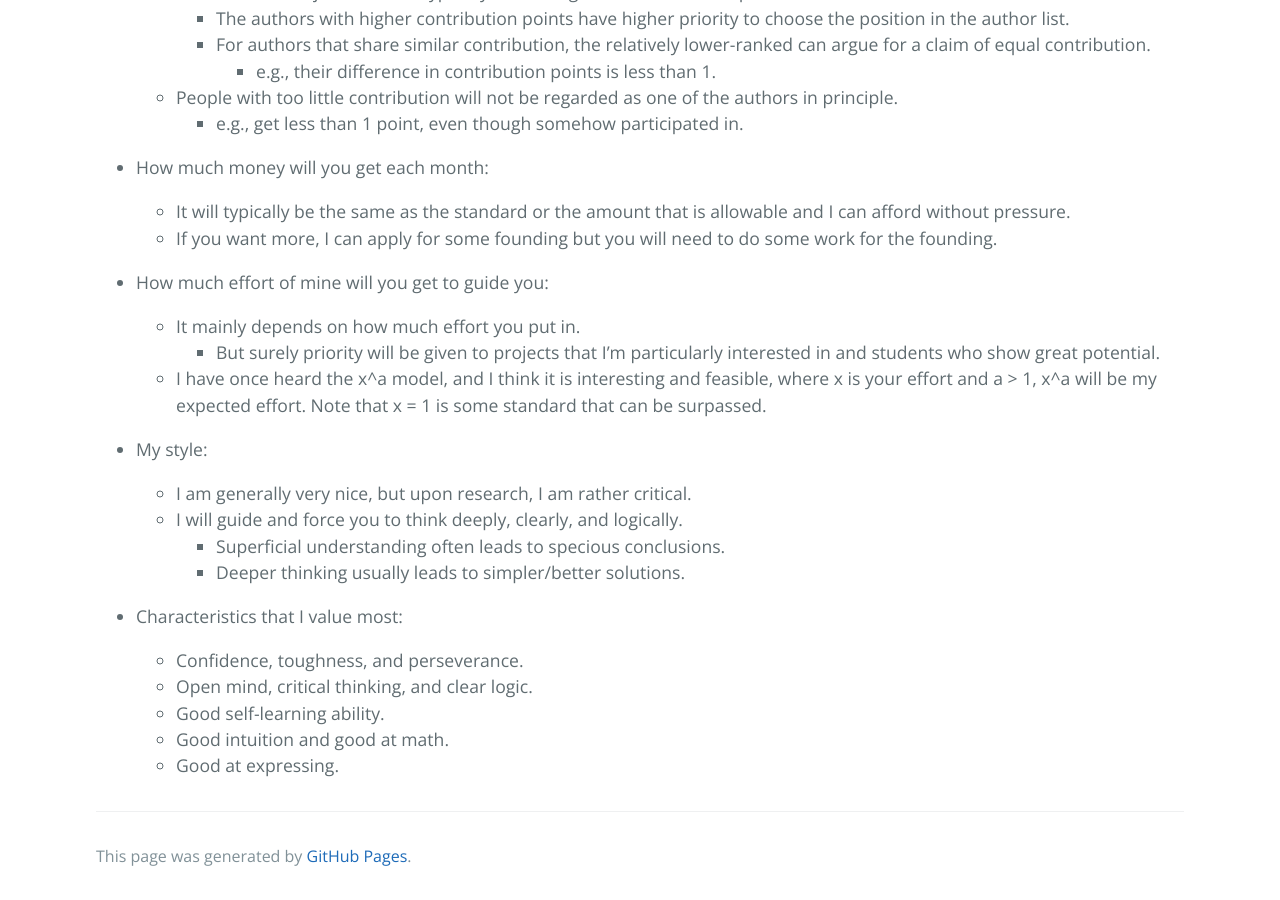
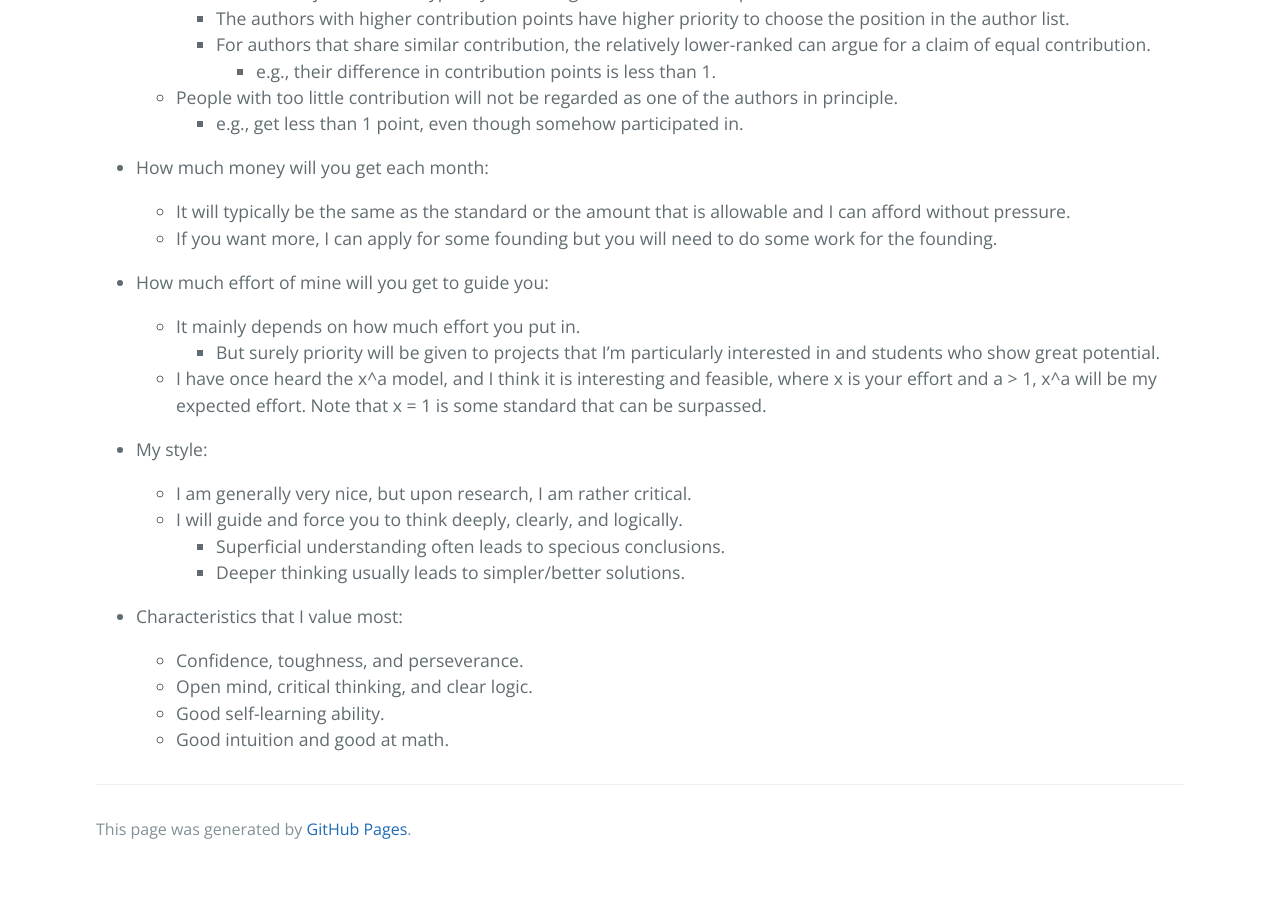
Before and after one commit to ZhimingZhou/zhimingzhou.github.io, a Jekyll site: the page built from _posts/2021-10-11-Prospective-Students.md, in a window 1280 px wide and 900 px high, scrolled down 1592 px. Built offline with Jekyll 4.4.1, drawn with Linux system fonts in a browser that asks for light colours; comment, search, counter and statistics services are not loaded; after the commit the page ends 2465 px from its top, so only the background shows below that.

Commit message:
Update 2021-10-11-Prospective-Students.md

```diff
--- a/_posts/2021-10-11-Prospective-Students.md
+++ b/_posts/2021-10-11-Prospective-Students.md
@@ -98,4 +98,3 @@ I’m looking for talented students with enthusiasm for fundamental research in
 	- Open mind, critical thinking, and clear logic.
 	- Good self-learning ability.
 	- Good intuition and good at math.
-	- Good at expressing.
```
